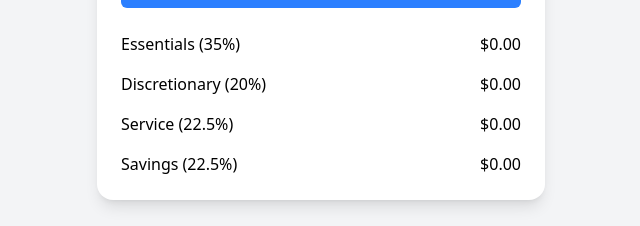
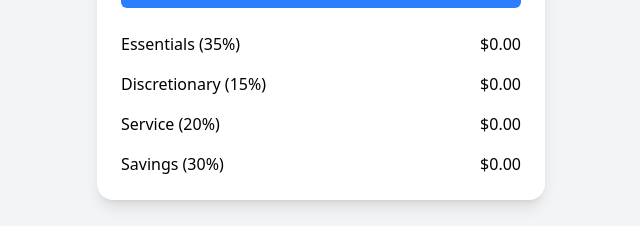
Before and after one commit to apasserby00/budget-splitter, a React (Vite) app: page / in a window 1280 px wide. Shown: the part 385-611 px from the top of the page, without its empty margins (319-959 px from the left). Built offline with nearby package versions, Linux system fonts and the light colour scheme.

Commit message:
Updated App

```diff
--- a/src/App.tsx
+++ b/src/App.tsx
@@ -19,9 +19,9 @@ const App: React.FC = () => {
   const handleSplit = () => {
     setBuckets({
       essentials: amount * 0.35,
-      discretionary: amount * 0.2,
-      donations: amount * 0.225,
-      investments: amount * 0.225,
+      discretionary: amount * 0.15,
+      donations: amount * 0.2,
+      investments: amount * 0.3,
     });
   };
 
@@ -63,7 +63,7 @@ const App: React.FC = () => {
             </span>
           </div>
           <div className="flex justify-between">
-            <span className="font-medium">Discretionary (20%)</span>
+            <span className="font-medium">Discretionary (15%)</span>
             <span>
               {amount === 0 && !String(amount)
                 ? "-"
@@ -71,7 +71,7 @@ const App: React.FC = () => {
             </span>
           </div>
           <div className="flex justify-between">
-            <span className="font-medium">Service (22.5%)</span>
+            <span className="font-medium">Service (20%)</span>
             <span>
               {amount === 0 && !String(amount)
                 ? "-"
@@ -79,7 +79,7 @@ const App: React.FC = () => {
             </span>
           </div>
           <div className="flex justify-between">
-            <span className="font-medium">Savings (22.5%)</span>
+            <span className="font-medium">Savings (30%)</span>
             <span>
               {amount === 0 && !String(amount)
                 ? "-"
```
